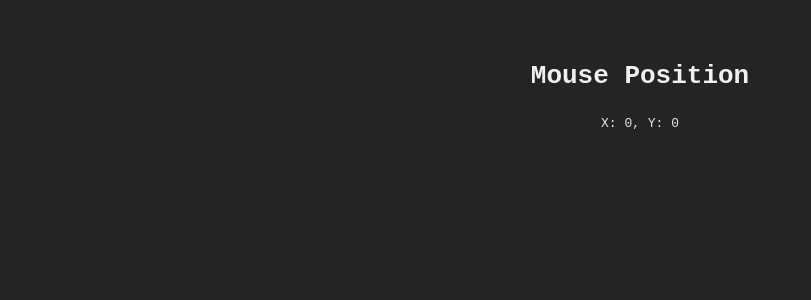
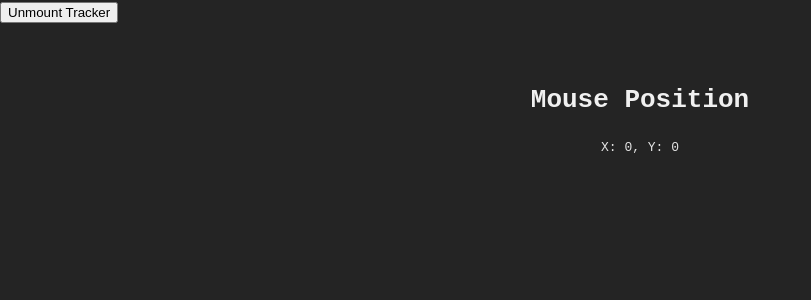
Before and after one commit to gjuanillo/react-refreshers, a React (Vite) app: page / in a window 1280 px wide. Shown: the top 300 px of the page, without its empty margins (0-811 px from the left). Built offline with nearby package versions, Linux system fonts and the light colour scheme.

Commit message:
Add MouseTracker Toggle

```diff
--- a/src/App.tsx
+++ b/src/App.tsx
@@ -1,11 +1,11 @@
 import './App.css'
-import MouseTracker from './MouseTracker';
+import ParentComponent from './ParentComponent';
 
 function App() {
 
     return (
         <>
-            <MouseTracker/>
+            <ParentComponent/>
         </>
     )
 
--- a/src/MouseTracker.tsx
+++ b/src/MouseTracker.tsx
@@ -6,11 +6,11 @@ type Position = {
 };
 
 function MouseTracker() {
-    const [mousePosition, setMousePosition] = useState<Position>({x: 0, y: 0});
+    const [mousePosition, setMousePosition] = useState<Position>({ x: 0, y: 0 });
 
     useEffect(() => {
-        const handleMouseMove = (event : MouseEvent) => {
-            setMousePosition({x: event.clientX, y: event.clientY});
+        const handleMouseMove = (event: MouseEvent) => {
+            setMousePosition({ x: event.clientX, y: event.clientY });
         };
         window.addEventListener('mousemove', handleMouseMove);
 
--- /dev/null
+++ b/src/ParentComponent.tsx
@@ -0,0 +1,20 @@
+import { useState } from "react";
+import MouseTracker from "./MouseTracker";
+
+function ParentComponent() {
+    const [showComponent, setShowComponent] = useState<boolean>(true)
+
+    const toggleComponent = () => {
+        setShowComponent((prev) => !prev);
+    }
+    return (
+        <div>
+            <button onClick={toggleComponent}>
+                {showComponent ? 'Unmount Tracker' : 'Mount Tracker'}
+            </button>
+            {showComponent && <MouseTracker/>}
+        </div>
+    )
+}
+
+export default ParentComponent;
```
